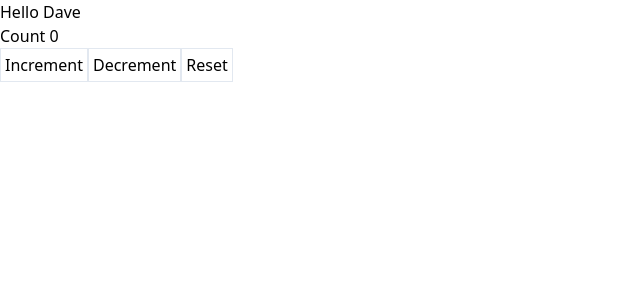
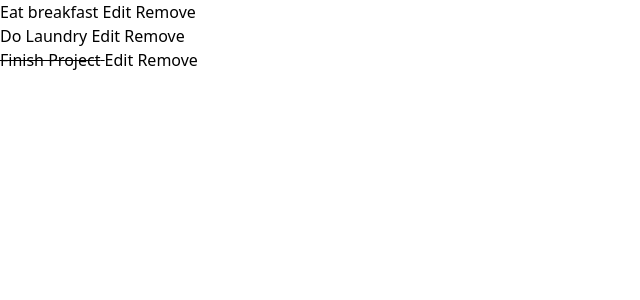
Before and after one commit to dan-kiss-dev-this/react-hooks-todos, a React (Create React App) app: page / in a window 1280 px wide. Shown: the top 300 px of the page, without its empty margins (0-640 px from the left). Built offline with nearby package versions, Linux system fonts and the light colour scheme.

Commit message:
combine useReducer and useContext to make equivalent of a redux

```diff
--- a/src/App.js
+++ b/src/App.js
@@ -1,38 +1,41 @@
-import React, { useContext, useReducer } from 'react';
-import { UserContext } from './index';
 
-const initialState = {
-  count: 0
-}
 
-function reducer(state, action) {
-  switch (action.type) {
-    case "increment":
-      return {
-        count: state.count + 1
-      }
-    case "decrement":
-      return {
-        count: state.count - 1
-      }
-    case "reset":
-      return initialState
-    default:
-      return initialState
-  }
-}
 
-export default function App() {
-  const [state, dispatch] = useReducer(reducer, initialState)
-  const value = useContext(UserContext);
-  console.log(22, state)
-  return (
-    <div>
-      <div>Hello {value}</div>
-      <div>Count {state.count}</div>
-      <button className="border p-1" onClick={() => dispatch({ type: 'increment' })}>Increment</button>
-      <button className="border p-1" onClick={() => dispatch({ type: 'decrement' })}>Decrement</button>
-      <button className="border p-1" onClick={() => dispatch({ type: 'reset' })}>Reset</button>
-    </div>
-  );
-}
+// import React, { useContext, useReducer } from 'react';
+// import { UserContext } from './index';
+
+// const initialState = {
+//   count: 0
+// }
+
+// function reducer(state, action) {
+//   switch (action.type) {
+//     case "increment":
+//       return {
+//         count: state.count + 1
+//       }
+//     case "decrement":
+//       return {
+//         count: state.count - 1
+//       }
+//     case "reset":
+//       return initialState
+//     default:
+//       return initialState
+//   }
+// }
+
+// export default function App() {
+//   const [state, dispatch] = useReducer(reducer, initialState)
+//   const value = useContext(UserContext);
+//   console.log(22, state)
+//   return (
+//     <div>
+//       <div>Hello {value}</div>
+//       <div>Count {state.count}</div>
+//       <button className="border p-1" onClick={() => dispatch({ type: 'increment' })}>Increment</button>
+//       <button className="border p-1" onClick={() => dispatch({ type: 'decrement' })}>Decrement</button>
+//       <button className="border p-1" onClick={() => dispatch({ type: 'reset' })}>Reset</button>
+//     </div>
+//   );
+// }
--- /dev/null
+++ b/src/components/TodoList.js
@@ -0,0 +1,20 @@
+import React, { useContext } from 'react'
+import TodosContext from '../context'
+
+export default function TodoList() {
+  const { state, dispatch } = useContext(TodosContext)
+
+  return (
+    <div>
+      <ul>
+        {state.todos.map(todo => (
+          <li key={todo.id}>
+            <span className={`${todo.complete && "line-through"}`} onClick={() => dispatch({ type: 'TOGGLE_TODO', payload: todo })}>{todo.text} </span>
+            <span>Edit </span>
+            <span>Remove </span>
+          </li>
+        ))}
+      </ul>
+    </div>
+  )
+}
--- /dev/null
+++ b/src/context.js
@@ -0,0 +1,11 @@
+import React from 'react'
+
+const TodosContext = React.createContext({
+  todos: [
+    { id: 1, text: 'Eat breakfast', complete: false },
+    { id: 2, text: 'Do Laundry', complete: false },
+    { id: 3, text: 'Finish Project', complete: true },
+  ]
+});
+
+export default TodosContext;
--- a/src/index.js
+++ b/src/index.js
@@ -1,15 +1,29 @@
-import React from 'react';
+import React, { useContext, useReducer } from 'react';
 import ReactDOM from 'react-dom';
-import App from './App';
+// import App from './App';
 import * as serviceWorker from './serviceWorker';
+import TodosContext from './context';
+import todosReducer from './reducer';
 
-const userName = "Dave"
-export const UserContext = React.createContext() // returns an object with 2 values, one is provider, other is consumer
+import TodoList from './components/TodoList'
+
+const App2 = () => {
+  const initialState = useContext(TodosContext);
+  const [state, dispatch] = useReducer(todosReducer, initialState)
+
+  return (
+    <TodosContext.Provider value={{ state, dispatch }}>
+      <TodoList/>
+    </TodosContext.Provider>
+  )
+
+}
+
+// const userName = "Dave"
+//export const UserContext = React.createContext() // returns an object with 2 values, one is provider, other is consumer, set value as attribute in UserContext.Provider value={userName} wrapped around app
 
 ReactDOM.render(
-  <UserContext.Provider value={userName}>
-    <App />
-  </UserContext.Provider>,
+  <App2 />,
   document.getElementById('root')
 );
 
--- /dev/null
+++ b/src/reducer.js
@@ -0,0 +1,12 @@
+export default function reducer(state, action) {
+  switch (action.type) {
+    case "TOGGLE_TODO":
+      const toggledTodos = state.todos.map(t => t.id === action.payload.id ? { ...action.payload, complete: !action.payload.complete } : t)
+      return {
+        ...state,
+        todos: toggledTodos
+      }
+    default:
+      return state
+  }
+}
```
